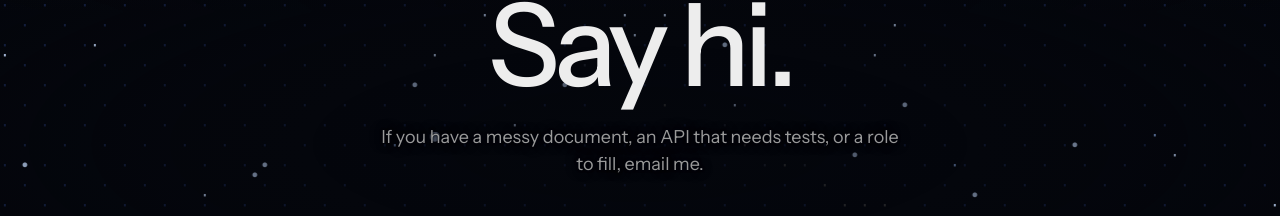
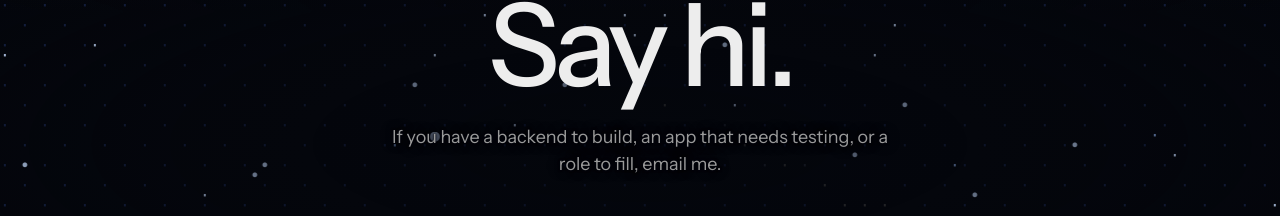
Before and after one commit to KrBeTect2025/portfolio, a plain HTML site: page index.html in a window 1280 px wide. Shown: the part 3259-3475 px from the top of the page. Drawn offline with Linux system fonts and the light colour scheme; no server answers; animation ran at ten frames a second.

Commit message:
Update the contact line
Drops the messy document pitch that belonged to the lab report project.

```diff
--- a/index.html
+++ b/index.html
@@ -220,7 +220,7 @@
       <div class="sg-end-in">
         <span class="sg-label"><span class="sg-num">05</span> / Contact</span>
         <h2 class="sg-say" id="say"><span class="sg-sr">Say hi.</span><span class="sg-dec" id="sayText" aria-hidden="true">Say hi.</span></h2>
-        <p class="sg-end-text">If you have a messy document, an API that needs tests, or a role to fill, email me.</p>
+        <p class="sg-end-text">If you have a backend to build, an app that needs testing, or a role to fill, email me.</p>
         <!-- The copy button reads the address from the mailto link below, so that link is the
              only place to change it. -->
         <div class="sg-cta">
```
